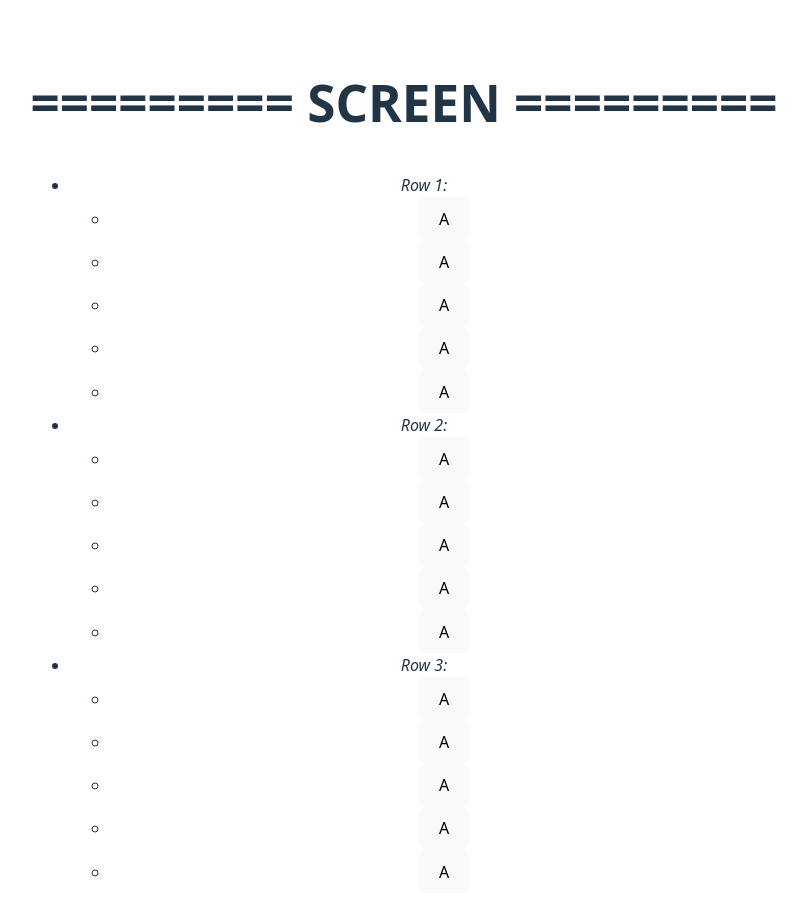
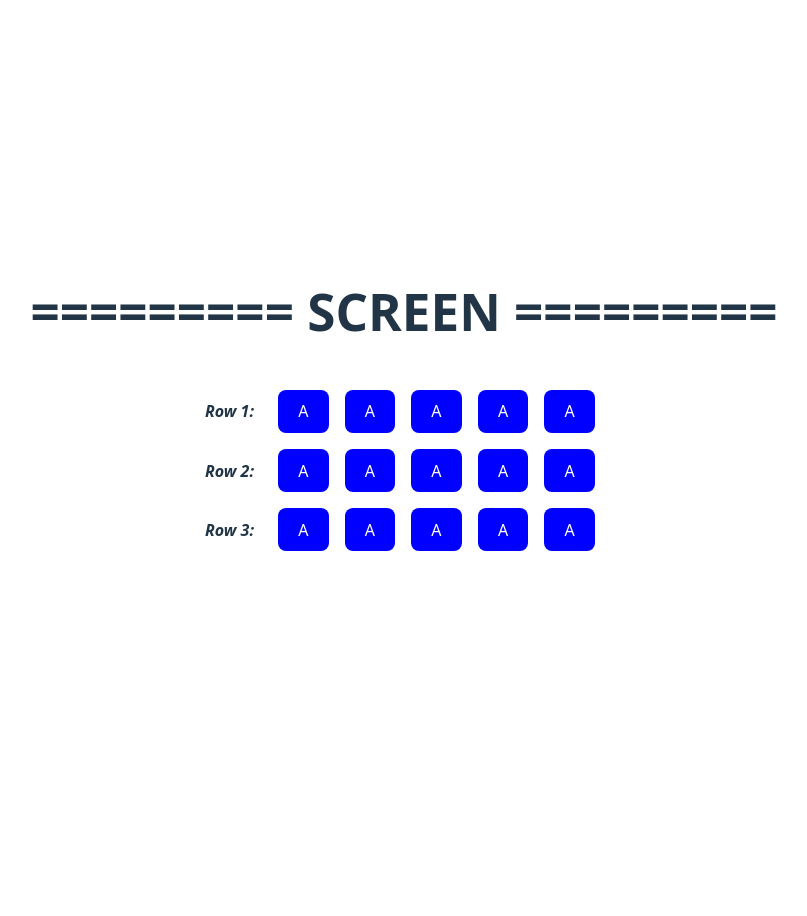
Before and after one commit to LucasMezzaJalaUniversity/bootcamp-frontend-25, a React (Vite) app in the folder vite-project/: page / in a window 1280 px wide. Shown: the top 916 px of the page, without its empty margins (236-1043 px from the left). After the commit the page ends 800 px from the top, so only its background shows below. Built offline with nearby package versions, Linux system fonts and the light colour scheme.

Commit message:
add css files and classes

```diff
--- /dev/null
+++ b/vite-project/src/components/Cinema.css
@@ -0,0 +1,28 @@
+ul {
+  margin: 0;
+  padding: 0;
+  list-style: none;
+}
+
+.cinema > ul {
+  display: flex;
+  flex-direction: column;
+  align-items: start;
+  justify-content: center;
+}
+
+.cinema > ul > li {
+  display: flex;
+  align-items: center;
+  margin: auto;
+}
+
+.cinema > ul li em {
+  margin-right: 16px;
+  font-weight: 600;
+}
+
+.cinema-seats {
+  display: flex;
+  justify-content: center;
+}
--- a/vite-project/src/components/Cinema.jsx
+++ b/vite-project/src/components/Cinema.jsx
@@ -1,5 +1,6 @@
 import { useState } from "react"
 import { Seat } from "./Seat"
+import './Cinema.css'
 
 export const Cinema = ({ row, rowsSeats }) => {
   const [ cinemaSeats, setCinemaSeats ] = useState(
@@ -34,13 +35,13 @@ export const Cinema = ({ row, rowsSeats }) => {
   }
 
   return (
-    <section>
+    <section className="cinema">
       <h1>========= SCREEN =========</h1>
       <ul>
         {cinemaSeats.map((elm, idx) => (
           <li key={idx}>
             <em>Row {idx + 1}:</em>
-            <ul>
+            <ul className="cinema-seats">
               {elm.map((seat) => (
                 <Seat seat={seat} onClick={() => reserveSeat(idx + 1, seat.seat)}/>
               ))}
--- /dev/null
+++ b/vite-project/src/components/Seat.css
@@ -0,0 +1,13 @@
+.seat {
+  margin: 8px;
+}
+.seat button {
+  background-color: blue;
+  color: #fff;
+}
+.seat button:hover {
+  background-color: rgb(57, 57, 255);
+}
+.seat button.reserved {
+  background-color: rgb(98, 1, 1);
+}
--- a/vite-project/src/components/Seat.jsx
+++ b/vite-project/src/components/Seat.jsx
@@ -1,7 +1,9 @@
+import './Seat.css'
+
 export const Seat = ({seat, onClick = () => {} }) => {
   return (
-    <li key={seat.seat}>
-      <button onClick={onClick} className={`${seat.reserved} ? 'reserved' : ''`}>{seat.reserved ? 'R' : 'A'}</button>
+    <li key={seat.seat} className="seat">
+      <button onClick={onClick} className={`${seat.reserved ? 'reserved' : ''}`}>{seat.reserved ? 'R' : 'A'}</button>
     </li>
   )
 }
```
